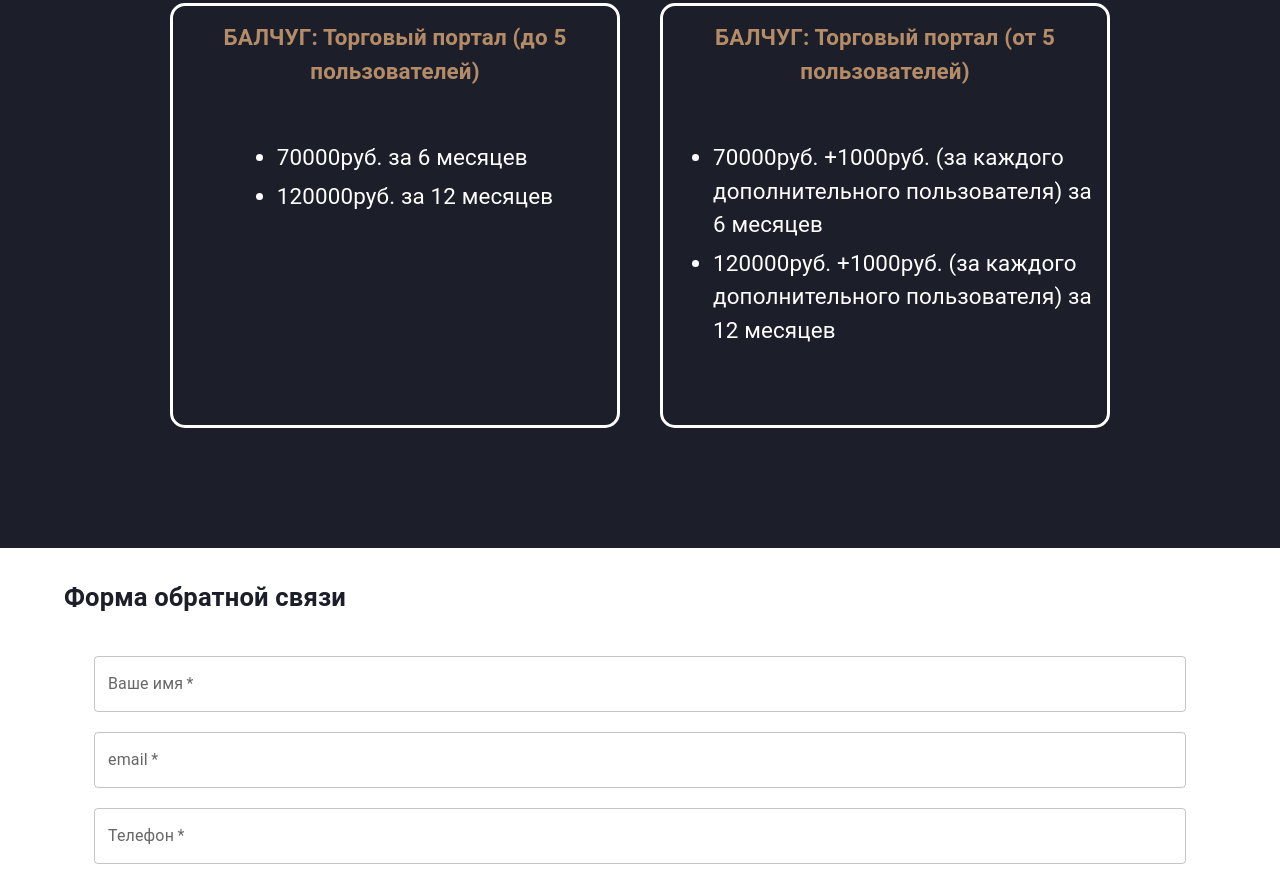
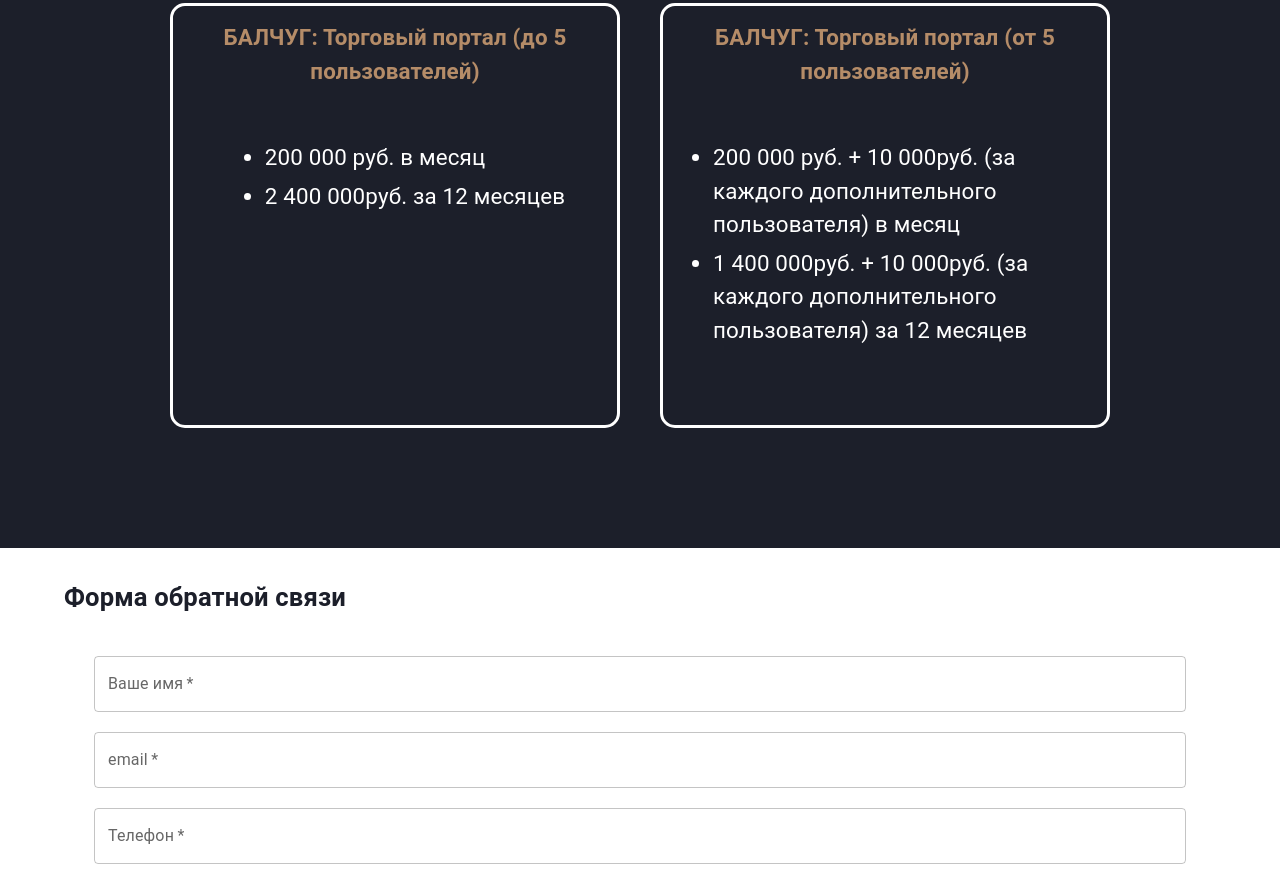
Before and after one commit to Balchug/landing, a Gatsby site: page / in a window 1280 px wide. Shown: the part 2936-3818 px from the top of the page. Built offline with nearby package versions, Linux system fonts and the light colour scheme; Gatsby itself is replaced by a stand-in of ours.

Commit message:
ChangeTariff

```diff
--- a/src/widgets/tariffsSection/ui/tariffs.section.tsx
+++ b/src/widgets/tariffsSection/ui/tariffs.section.tsx
@@ -27,13 +27,13 @@
 const tariffs = [
   {
     title: 'БАЛЧУГ: Торговый портал (до 5 пользователей)',
-    content: ['70000руб. за 6 месяцев', '120000руб. за 12 месяцев'],
+    content: ['200 000 руб. в месяц', '2 400 000руб. за 12 месяцев'],
   },
   {
     title: 'БАЛЧУГ: Торговый портал (от 5 пользователей)',
     content: [
-      '70000руб. +1000руб. (за каждого дополнительного пользователя) за 6 месяцев',
-      '120000руб. +1000руб. (за каждого дополнительного пользователя) за 12 месяцев',
+      '200 000 руб. + 10 000руб. (за каждого дополнительного пользователя) в месяц',
+      '1 400 000руб. + 10 000руб. (за каждого дополнительного пользователя) за 12 месяцев',
     ],
   },
 ]
```
